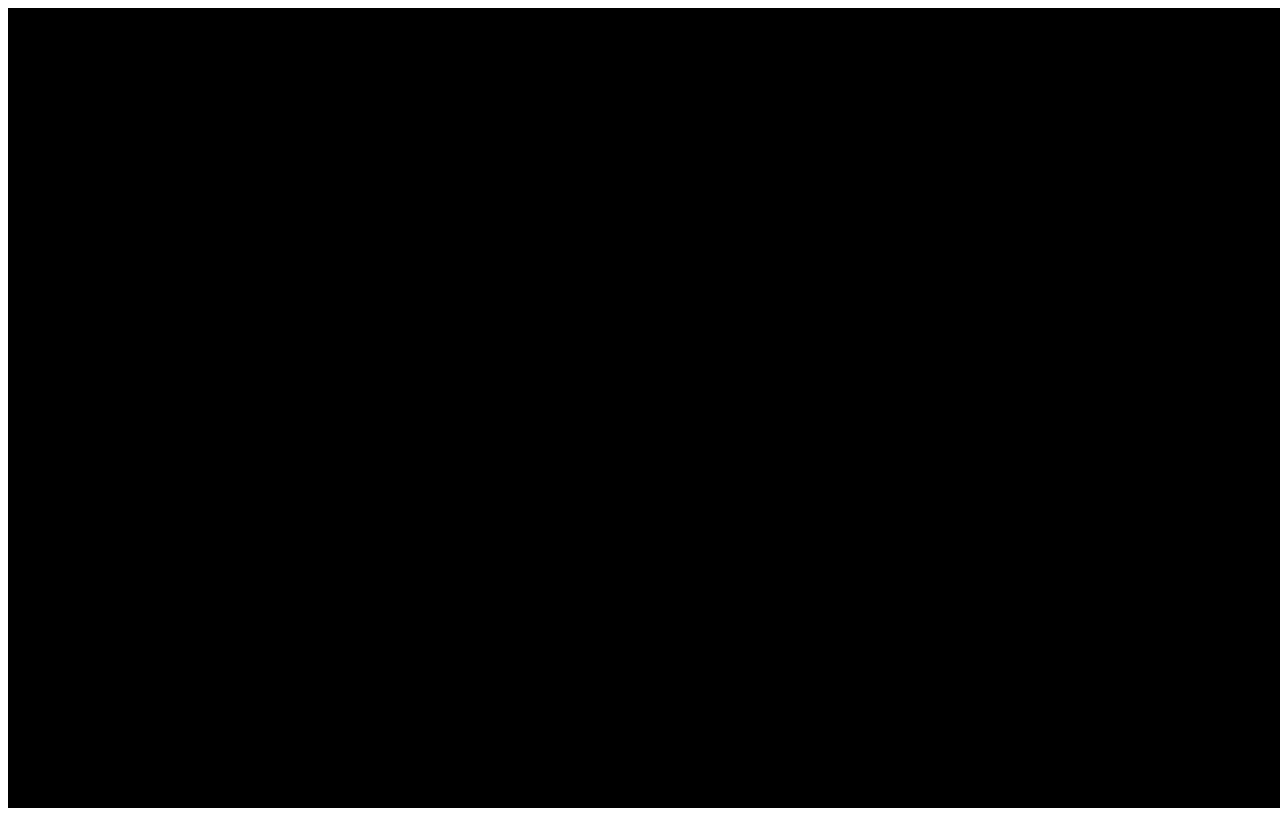
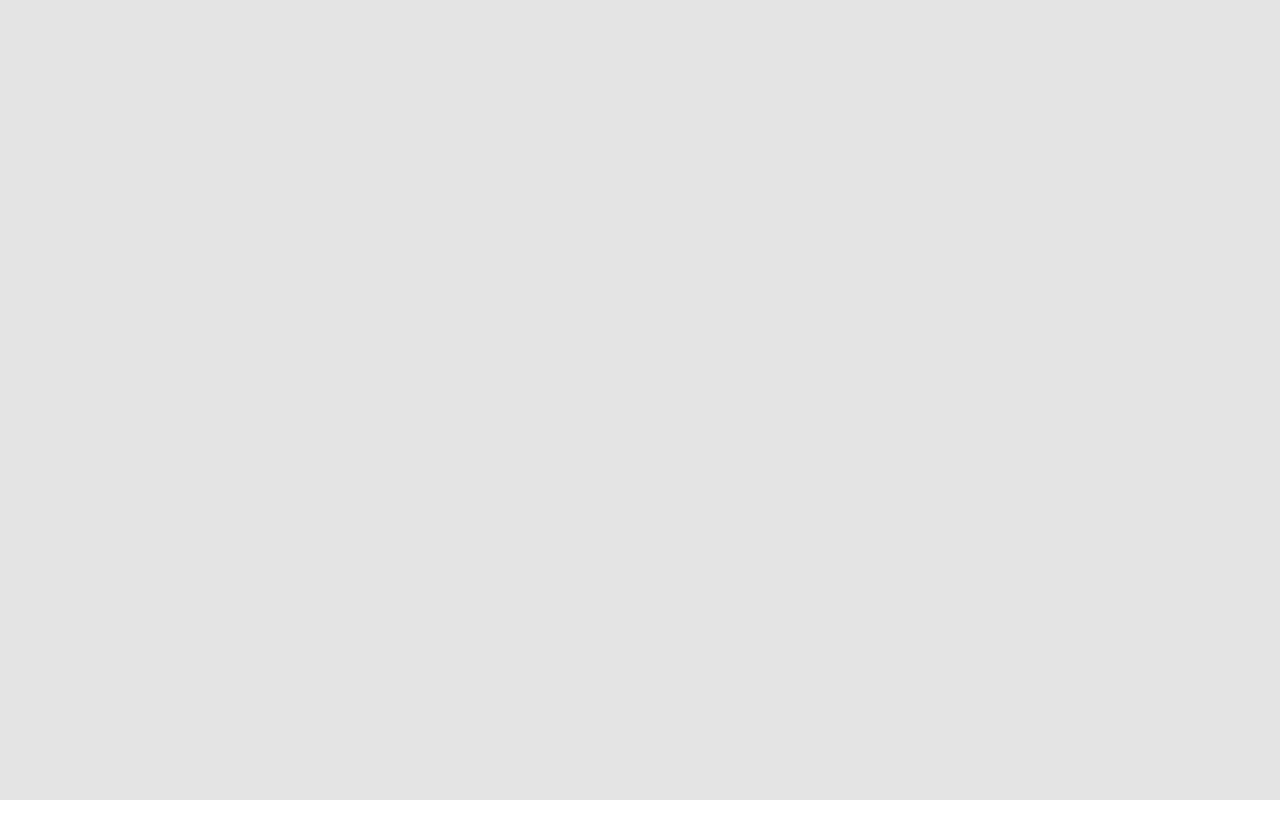
Before and after one commit to Alexandra-Hionis/three.js-practice, a plain HTML site: page index.html in a window 1280 px wide. Drawn offline with nearby package versions, Linux system fonts and the light colour scheme.

Commit message:
removing scroll bars and rendering render to produce gray background color

```diff
--- a/index.html
+++ b/index.html
@@ -4,6 +4,7 @@
     <meta charset="UTF-8" />
     <meta name="viewport" content="width=device-width, initial-scale=1.0" />
     <title>Document</title>
+    <link rel="stylesheet" href="styles.css" />
   </head>
   <body>
     <script src="https://cdnjs.cloudflare.com/ajax/libs/three.js/r128/three.min.js"></script>
@@ -28,10 +29,12 @@
       document.body.appendChild(renderer.domElement);
 
       window.addEventListener("resize", () => {
-        renderer.setSize(window.innerWidth.window.innerHeight);
+        renderer.setSize(window.innerWidth, window.innerHeight);
         camera.aspect = window.innerWidth / window.innerHeight;
         camera.updateProjectMatrix();
       });
+
+      renderer.render(scene, camera);
     </script>
   </body>
 </html>
--- a/styles.css
+++ b/styles.css
@@ -0,0 +1,8 @@
+body {
+  margin: 0;
+  height: 100vh;
+}
+
+canvas {
+  display: block;
+}
```
